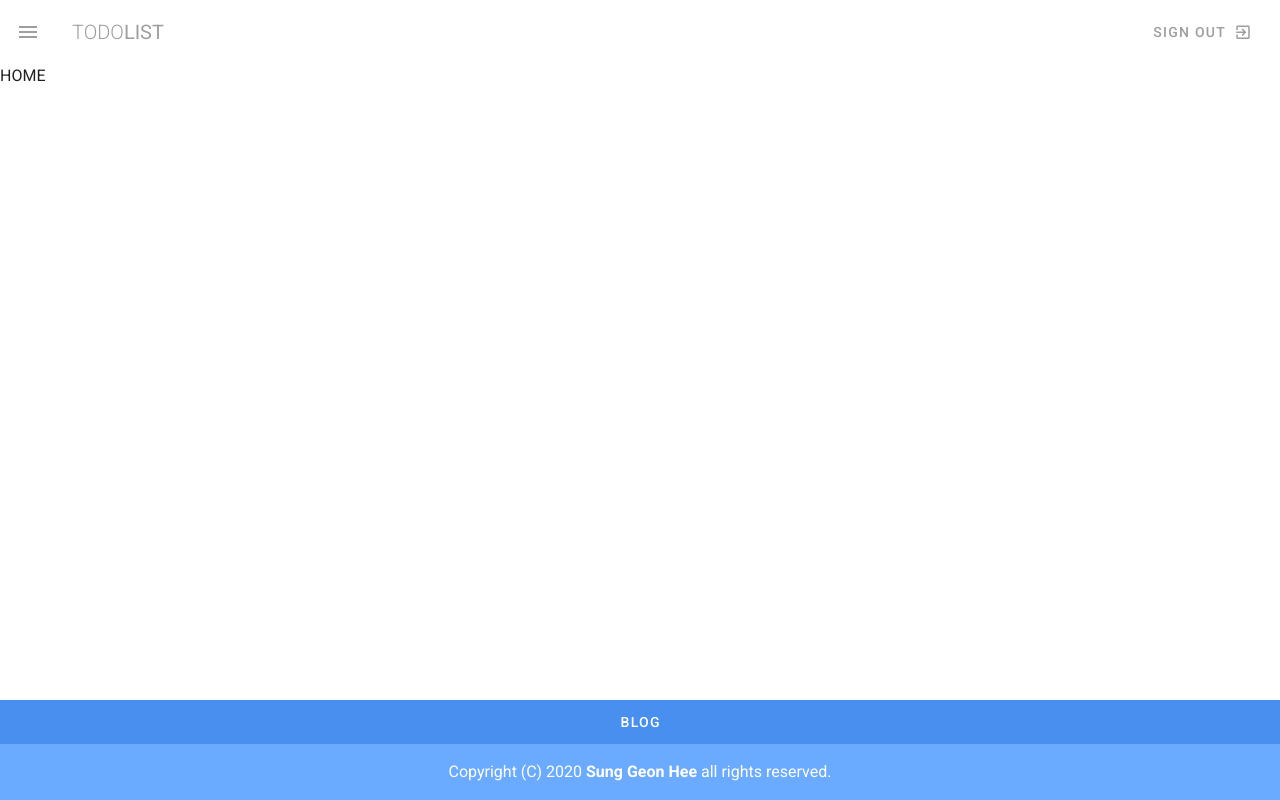
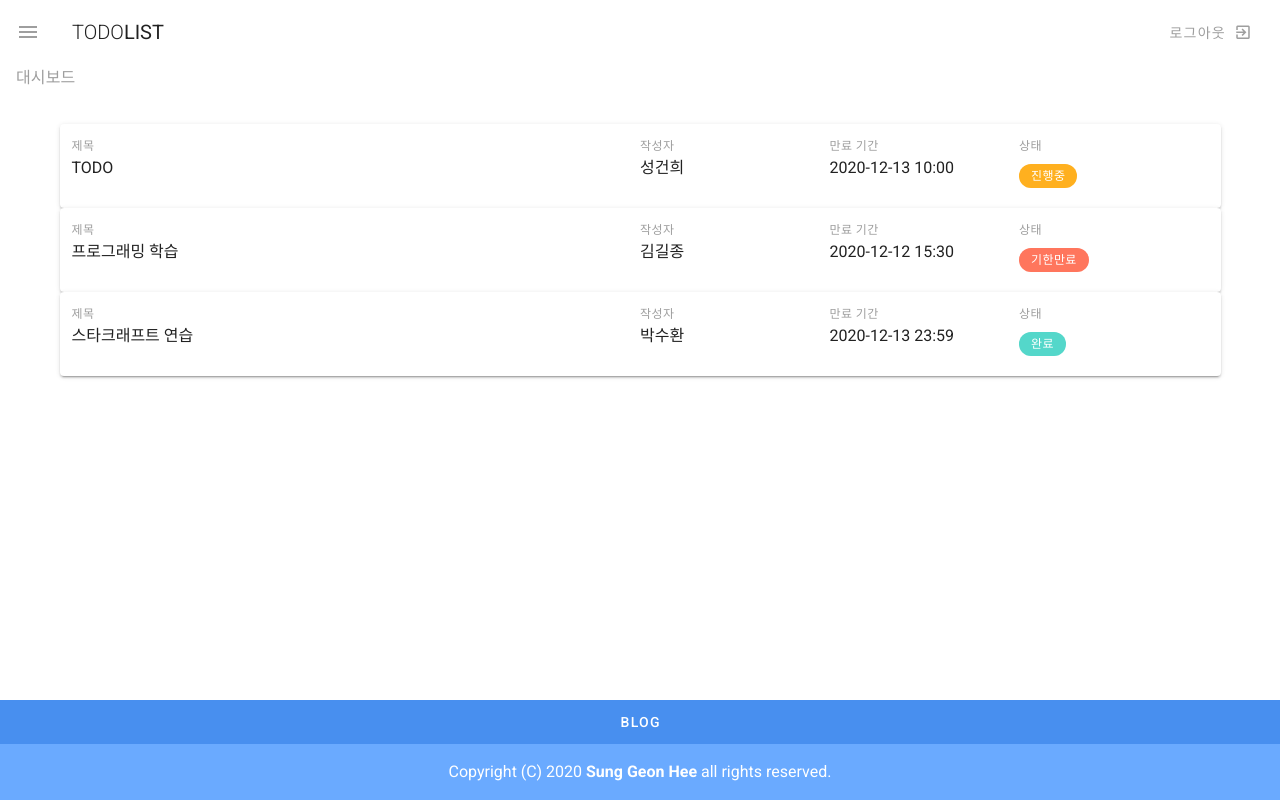
Before and after one commit to gbeea1004/Todo-List, a Vue app in the folder frontend/: page / in a window 1280 px wide. Built offline with nearby package versions, Linux system fonts and the light colour scheme.

Commit message:
Add dashboard page

```diff
--- a/frontend/src/App.vue
+++ b/frontend/src/App.vue
@@ -1,7 +1,7 @@
 <template>
   <v-app>
     <Navbar></Navbar>
-    <v-main>
+    <v-main class="mx-4 mb-4">
       <router-view></router-view>
     </v-main>
     <Footer></Footer>
--- /dev/null
+++ b/frontend/src/components/Dashboard.vue
@@ -0,0 +1,75 @@
+<template>
+  <div class="dashboard">
+    <h1 class="subtitle-1 grey--text">대시보드</h1>
+
+    <v-container class="my-5">
+
+        <v-card hover class="pa-3" v-for="project in projects" :key="project.title">
+
+            <v-layout row wrap :class="`pa-3 project`">
+              <v-flex xs12 md6>
+                <div class="caption grey--text">제목</div>
+                <div>{{ project.title }}</div>
+              </v-flex>
+              <v-flex xs6 sm4 md2>
+                <div class="caption grey--text">작성자</div>
+                <div>{{ project.person }}</div>
+              </v-flex>
+              <v-flex xs6 sm4 md2>
+                <div class="caption grey--text">만료 기간</div>
+                <div>{{ project.due }}</div>
+              </v-flex>
+              <v-flex xs2 sm4 md2>
+                <div class="caption grey--text">상태</div>
+                <div>
+                  <v-chip small :color="`${project.status}`" :class="`${project.status} v-chip--active white--text caption my-2`">{{ statusToKorean(project.status) }}</v-chip>
+                </div>
+              </v-flex>
+            </v-layout>
+        </v-card>
+
+      </v-container>
+  </div>
+</template>
+
+<script>
+export default {
+  data() {
+    return {
+      projects: [
+        { title: 'TODO', person: '성건희', due: '2020-12-13 10:00', status: 'ongoing'},
+        { title: '프로그래밍 학습', person: '김길종', due: '2020-12-12 15:30', status: 'overdue'},
+        { title: '스타크래프트 연습', person: '박수환', due: '2020-12-13 23:59', status: 'complete'},
+      ]
+    }
+  },
+  methods: {
+    statusToKorean(status) {
+      if (status === 'overdue') {
+        return "기한만료";
+      }
+      if (status === 'ongoing') {
+        return "진행중";
+      }
+      if (status === 'complete') {
+        return "완료";
+      }
+    }
+  },
+  computed: {
+
+  }
+}
+</script>
+
+<style>
+.v-chip.overdue {
+  background: tomato;
+}
+.v-chip.ongoing {
+  background: orange;
+}
+.v-chip.complete {
+  background: #3cd1c2;
+}
+</style>
--- a/frontend/src/components/Home.vue
+++ /dev/null
@@ -1,50 +0,0 @@
-<template>
-  <div>
-    HOME
-  </div>
-</template>
-
-<script>
-export default {
-    data() {
-        return {
-            tasks: [
-                {
-                    done: false,
-                    text: 'Foobar',
-                },
-                {
-                    done: false,
-                    text: 'Fizzbuzz',
-                },
-            ],
-            newTask: null
-        }
-    },
-    methods: {
-        create() {
-            this.tasks.push({
-                done: false,
-                text: this.newTask,
-            })
-
-            this.newTask = null
-        }
-    },
-    computed: {
-      completedTasks () {
-        return this.tasks.filter(task => task.done).length
-      },
-      progress () {
-        return this.completedTasks / this.tasks.length * 100
-      },
-      remainingTasks () {
-        return this.tasks.length - this.completedTasks
-      },
-    }
-}
-</script>
-
-<style>
-
-</style>
--- /dev/null
+++ b/frontend/src/components/MyInfo.vue
@@ -0,0 +1,19 @@
+<template>
+  <div class="myinfo">
+      <h1 class="subtitle-1 grey--text">내 정보</h1>
+
+      <v-container class="my-5">
+          content
+      </v-container>
+  </div>
+</template>
+
+<script>
+export default {
+
+}
+</script>
+
+<style>
+
+</style>
--- a/frontend/src/components/Navbar.vue
+++ b/frontend/src/components/Navbar.vue
@@ -2,13 +2,13 @@
   <nav>
       <v-app-bar flat app color="white">
           <v-app-bar-nav-icon class="grey--text" @click="drawer = !drawer"></v-app-bar-nav-icon>
-          <v-toolbar-title class="text-uppercase grey--text">
+          <v-toolbar-title class="text-uppercase">
             <span class="font-weight-light">Todo</span>
             <span>List</span>
           </v-toolbar-title>
           <v-spacer></v-spacer>
           <v-btn text color="grey">
-              <span>Sign Out</span>
+              <span>로그아웃</span>
               <v-icon right>mdi-exit-to-app</v-icon>
           </v-btn>
       </v-app-bar>
@@ -34,8 +34,8 @@ export default {
         return {
             drawer: false,
             links: [
-                { icon: 'mdi-view-dashboard', text: 'Dashboard', route: '/' },
-                { icon: 'mdi-account', text: 'My', route: '/myInfo' }
+                { icon: 'mdi-view-dashboard', text: '대시보드', route: '/' },
+                { icon: 'mdi-account', text: '내 정보', route: '/myInfo' }
             ]
         }
     }
```
Also changed, not shown: frontend/src/router/vue-router.js (+7 -2 lines).
